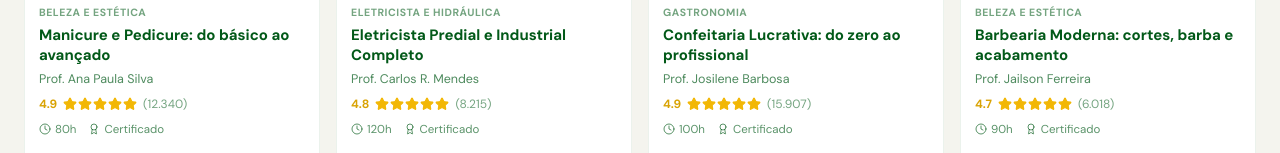
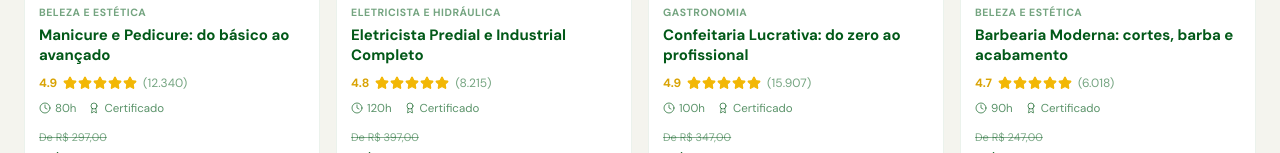
Before and after one commit to lucasaraujore9-svg/Profissionaliza-Mais-Brasil, a Next.js app: page /cursos in a window 1280 px wide. Shown: the part 799-952 px from the top of the page. Built offline with nearby package versions, Linux system fonts and the light colour scheme; no server answers; the database is empty.

Commit message:
chore(home): remove linha 'Prof. <instrutor>' dos cards de curso
Campo instrutor continua na interface Course (compatível com dados
estáticos antigos), só não é mais renderizado.

```diff
--- a/src/components/main/home/course-card.tsx
+++ b/src/components/main/home/course-card.tsx
@@ -27,7 +27,6 @@ export function CourseCard({ course }: CourseCardProps) {
     slug,
     categoria,
     titulo,
-    instrutor,
     rating,
     alunos,
     horas,
@@ -78,11 +77,8 @@ export function CourseCard({ course }: CourseCardProps) {
         <h3 className="mt-1 line-clamp-2 text-[15px] font-bold leading-snug text-[var(--color-pmb-green)] group-hover:underline decoration-[var(--color-pmb-gold)] underline-offset-4">
           {titulo}
         </h3>
-        <p className="mt-1 text-[12.5px] text-[rgba(2,89,24,0.7)]">
-          Prof. {instrutor}
-        </p>
 
-        <div className="mt-1.5 flex items-center gap-1.5 text-[12px]">
+        <div className="mt-2 flex items-center gap-1.5 text-[12px]">
           <span className="font-bold text-[var(--color-pmb-gold-600)]">
             {rating}
           </span>
```
